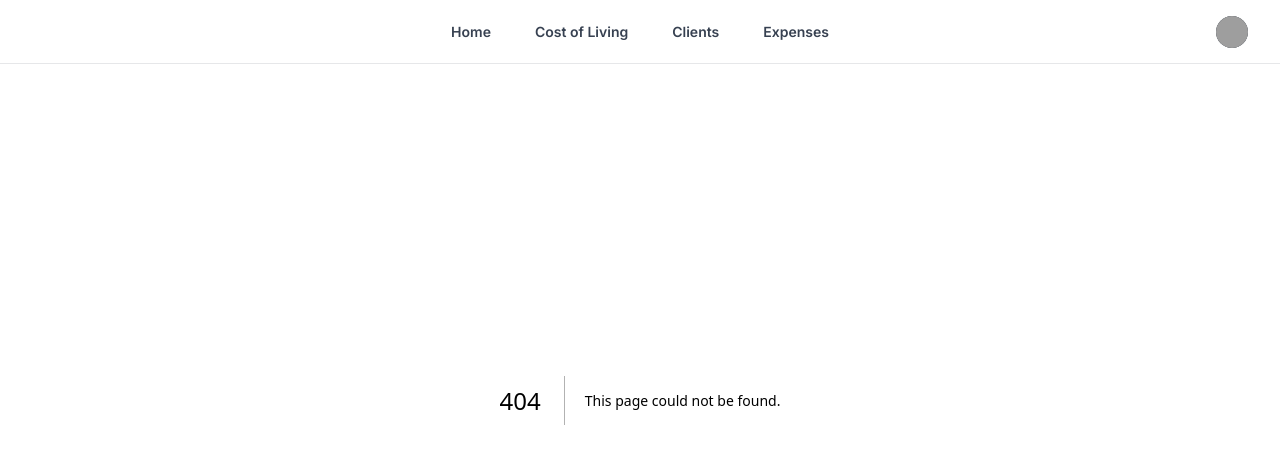
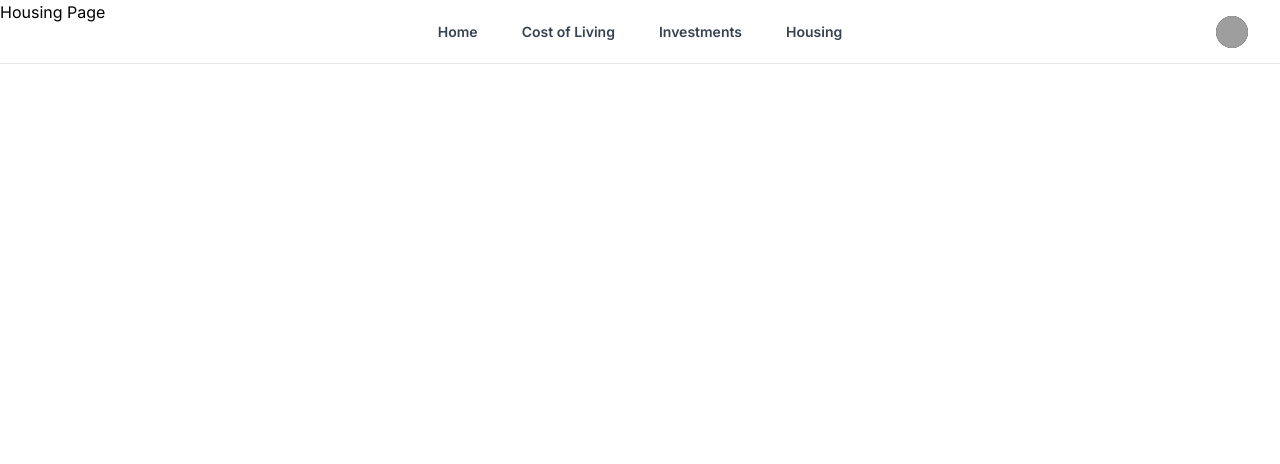
Before and after one commit to kadeillian21/billian-finances, a Next.js app in the folder apps/billian-frontend/: page /housing in a window 1280 px wide. Before the commit this address had no page. Shown: the top 464 px of the page. Built offline with nearby package versions, Linux system fonts and the light colour scheme; grey boxes are pictures that could not be loaded.

Commit message:
added investment and housing pages along with routes

```diff
--- a/apps/billian-frontend/app/components/navbar.tsx
+++ b/apps/billian-frontend/app/components/navbar.tsx
@@ -10,10 +10,10 @@ export default function Navbar() {
   const [mobileMenuOpen, setMobileMenuOpen] = React.useState(false)
 
   const navigation = [
-    { name: 'Home', href: '#' },
+    { name: 'Home', href: '/' },
     { name: 'Cost of Living', href: '/cost-of-living' },
-    { name: 'Clients', href: '#' },
-    { name: 'Expenses', href: '#' },
+    { name: 'Investments', href: '/investments' },
+    { name: 'Housing', href: '/housing' },
   ]
 
   return (
--- /dev/null
+++ b/apps/billian-frontend/app/housing/page.tsx
@@ -0,0 +1,7 @@
+export default function Housing() {
+  return (
+    <div>
+      Housing Page
+    </div>
+  )
+}
--- /dev/null
+++ b/apps/billian-frontend/app/investments/page.tsx
@@ -0,0 +1,7 @@
+export default function Investments() {
+  return (
+    <div>
+      Investments Page
+    </div>
+  )
+}
```
